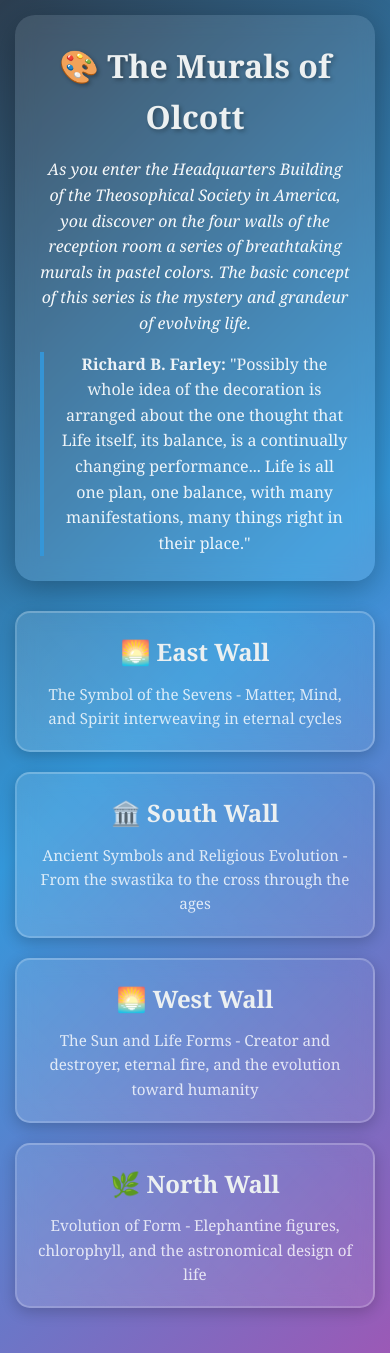
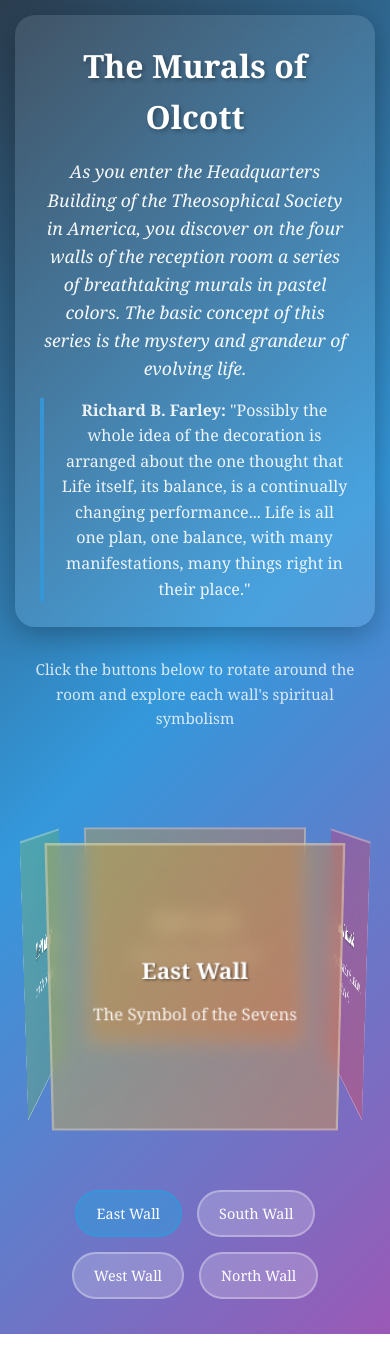
Before and after one commit to dreynater-sketch/Mural_Theosophy, a plain HTML site: page index.html in a window 390 px wide. Drawn offline with Linux system fonts and the light colour scheme.

Commit message:
Update index.html

```diff
--- a/index.html
+++ b/index.html
@@ -3,7 +3,7 @@
 <head>
     <meta charset="UTF-8">
     <meta name="viewport" content="width=device-width, initial-scale=1.0">
-    <title>The Murals of Olcott</title>
+    <title>The Murals of Olcott - 3D Experience</title>
     <style>
         * {
             margin: 0;
@@ -17,6 +17,7 @@
             min-height: 100vh;
             color: white;
             line-height: 1.6;
+            overflow-x: hidden;
         }
 
         .container {
@@ -39,7 +40,6 @@
             font-size: 2.5rem;
             margin-bottom: 15px;
             text-shadow: 2px 2px 4px rgba(0,0,0,0.3);
-            color: #ecf0f1;
         }
 
         .intro {
@@ -57,43 +57,125 @@
             margin-top: 15px;
         }
 
-        .wall-selection {
-            display: grid;
-            grid-template-columns: repeat(auto-fit, minmax(250px, 1fr));
-            gap: 20px;
+        /* 3D Room */
+        .room-container {
+            perspective: 1000px;
+            width: 100%;
+            height: 400px;
             margin: 30px 0;
+            display: flex;
+            justify-content: center;
+            align-items: center;
         }
 
-        .wall-btn {
-            background: linear-gradient(45deg, rgba(255,255,255,0.15), rgba(255,255,255,0.05));
-            border: 2px solid rgba(255,255,255,0.2);
-            border-radius: 15px;
-            padding: 20px;
+        .room {
+            position: relative;
+            width: 300px;
+            height: 300px;
+            transform-style: preserve-3d;
+            transform: rotateX(-10deg) rotateY(0deg);
+            transition: transform 0.8s ease;
+        }
+
+        .wall {
+            position: absolute;
+            width: 300px;
+            height: 300px;
+            border: 2px solid rgba(255,255,255,0.3);
+            backdrop-filter: blur(10px);
             cursor: pointer;
             transition: all 0.3s ease;
-            backdrop-filter: blur(10px);
-            box-shadow: 0 4px 15px rgba(0,0,0,0.2);
+            display: flex;
+            flex-direction: column;
+            justify-content: center;
+            align-items: center;
             text-align: center;
+            padding: 20px;
         }
 
-        .wall-btn:hover {
-            transform: translateY(-5px);
-            box-shadow: 0 8px 25px rgba(0,0,0,0.3);
-            background: linear-gradient(45deg, rgba(255,255,255,0.25), rgba(255,255,255,0.15));
-            border-color: rgba(255,255,255,0.4);
+        .wall:hover {
+            border-color: rgba(255,255,255,0.6);
         }
 
-        .wall-btn h3 {
-            font-size: 1.5rem;
+        .wall h3 {
+            font-size: 1.4rem;
             margin-bottom: 10px;
-            color: #ecf0f1;
+            text-shadow: 1px 1px 2px rgba(0,0,0,0.5);
         }
 
-        .wall-btn p {
+        .wall p {
+            font-size: 0.9rem;
+            opacity: 0.9;
+        }
+
+        .wall-image {
+            width: 80%;
+            height: 60%;
+            object-fit: cover;
+            border-radius: 8px;
+            margin-bottom: 10px;
+            opacity: 0.8;
+        }
+
+        .east-wall {
+            transform: rotateY(0deg) translateZ(150px);
+            background: linear-gradient(45deg, rgba(255,193,7,0.3), rgba(255,152,0,0.3));
+        }
+
+        .south-wall {
+            transform: rotateY(90deg) translateZ(150px);
+            background: linear-gradient(45deg, rgba(244,67,54,0.3), rgba(233,30,99,0.3));
+        }
+
+        .west-wall {
+            transform: rotateY(180deg) translateZ(150px);
+            background: linear-gradient(45deg, rgba(255,87,34,0.3), rgba(255,152,0,0.3));
+        }
+
+        .north-wall {
+            transform: rotateY(270deg) translateZ(150px);
+            background: linear-gradient(45deg, rgba(76,175,80,0.3), rgba(139,195,74,0.3));
+        }
+
+        /* Controls */
+        .instructions {
+            text-align: center;
+            margin: 20px 0;
             font-size: 0.95rem;
             opacity: 0.8;
         }
 
+        .room-controls {
+            display: flex;
+            justify-content: center;
+            gap: 15px;
+            margin: 20px 0;
+            flex-wrap: wrap;
+        }
+
+        .control-btn {
+            padding: 12px 20px;
+            background: rgba(255,255,255,0.2);
+            border: 2px solid rgba(255,255,255,0.3);
+            border-radius: 25px;
+            color: white;
+            cursor: pointer;
+            transition: all 0.3s ease;
+            font-size: 0.9rem;
+            font-family: inherit;
+        }
+
+        .control-btn:hover {
+            background: rgba(255,255,255,0.3);
+            transform: translateY(-2px);
+        }
+
+        .control-btn.active {
+            background: rgba(52,152,219,0.6);
+            border-color: rgba(52,152,219,0.8);
+        }
+
+        /* Content sections */
         .wall-content {
             display: none;
             background: rgba(255,255,255,0.95);
@@ -147,6 +229,15 @@
             font-size: 1.05rem;
         }
 
+        .quote {
+            font-style: italic;
+            background: rgba(52, 152, 219, 0.1);
+            padding: 15px;
+            border-radius: 10px;
+            margin: 15px 0;
+            border-left: 4px solid #3498db;
+        }
+
         .close-btn {
             background: linear-gradient(45deg, #e74c3c, #c0392b);
             color: white;
@@ -166,18 +257,14 @@
             box-shadow: 0 6px 20px rgba(0,0,0,0.3);
         }
 
-        .back-to-selection {
-            text-align: center;
-            margin: 20px 0;
-        }
-
-        .quote {
-            font-style: italic;
-            background: rgba(52, 152, 219, 0.1);
-            padding: 15px;
+        .content-image {
+            width: 100%;
+            max-width: 400px;
+            height: auto;
             border-radius: 10px;
-            margin: 15px 0;
-            border-left: 4px solid #3498db;
+            margin: 15px auto;
+            display: block;
+            box-shadow: 0 4px 15px rgba(0,0,0,0.3);
         }
 
         @media (max-width: 768px) {
@@ -185,12 +272,19 @@
                 font-size: 2rem;
             }
 
-            .intro {
-                font-size: 1rem;
+            .room {
+                width: 250px;
+                height: 250px;
             }
 
-            .wall-selection {
-                grid-template-columns: 1fr;
+            .wall {
+                width: 250px;
+                height: 250px;
+                padding: 15px;
+            }
+
+            .wall h3 {
+                font-size: 1.2rem;
             }
 
             .container {
@@ -207,7 +301,7 @@
 <body>
     <div class="container">
         <div class="header">
-            <h1>🎨 The Murals of Olcott</h1>
+            <h1>The Murals of Olcott</h1>
             <p class="intro">
                 As you enter the Headquarters Building of the Theosophical Society in America, you discover on the four walls of the reception room a series of breathtaking murals in pastel colors. The basic concept of this series is the mystery and grandeur of evolving life.
             </p>
@@ -216,31 +310,49 @@
             </div>
         </div>
 
-        <div id="wallSelection" class="wall-selection">
-            <div class="wall-btn" onclick="showWall('east')">
-                <h3>🌅 East Wall</h3>
-                <p>The Symbol of the Sevens - Matter, Mind, and Spirit interweaving in eternal cycles</p>
+        <div class="instructions">
+            <p>Click the buttons below to rotate around the room and explore each wall's spiritual symbolism</p>
         </div>
 
-            <div class="wall-btn" onclick="showWall('south')">
-                <h3>🏛️ South Wall</h3>
-                <p>Ancient Symbols and Religious Evolution - From the swastika to the cross through the ages</p>
+        <div class="room-container">
+            <div class="room" id="room">
+                <div class="wall east-wall" onclick="exploreWall('east')">
+                    <!-- <img src="east-wall.jpg" alt="East Wall Mural" class="wall-image"> -->
+                    <h3>East Wall</h3>
+                    <p>The Symbol of the Sevens</p>
                 </div>
 
-            <div class="wall-btn" onclick="showWall('west')">
-                <h3>🌅 West Wall</h3>
-                <p>The Sun and Life Forms - Creator and destroyer, eternal fire, and the evolution toward humanity</p>
+                <div class="wall south-wall" onclick="exploreWall('south')">
+                    <!-- <img src="south-wall.jpg" alt="South Wall Mural" class="wall-image"> -->
+                    <h3>South Wall</h3>
+                    <p>Ancient Symbols & Religious Evolution</p>
                 </div>
 
-            <div class="wall-btn" onclick="showWall('north')">
-                <h3>🌿 North Wall</h3>
-                <p>Evolution of Form - Elephantine figures, chlorophyll, and the astronomical design of life</p>
+                <div class="wall west-wall" onclick="exploreWall('west')">
+                    <!-- <img src="west-wall.jpg" alt="West Wall Mural" class="wall-image"> -->
+                    <h3>West Wall</h3>
+                    <p>The Sun & Life Forms</p>
                 </div>
+
+                <div class="wall north-wall" onclick="exploreWall('north')">
+                    <!-- <img src="north-wall.jpg" alt="North Wall Mural" class="wall-image"> -->
+                    <h3>North Wall</h3>
+                    <p>Evolution of Form</p>
+                </div>
+            </div>
+        </div>
+
+        <div class="room-controls">
+            <button class="control-btn active" onclick="exploreWall('east')">East Wall</button>
+            <button class="control-btn" onclick="exploreWall('south')">South Wall</button>
+            <button class="control-btn" onclick="exploreWall('west')">West Wall</button>
+            <button class="control-btn" onclick="exploreWall('north')">North Wall</button>
         </div>
 
         <!-- East Wall Content -->
         <div id="eastWall" class="wall-content">
-            <h2>🌅 You are viewing the East Wall</h2>
+            <h2>You are viewing the East Wall</h2>
+            <!-- <img src="east-wall-detail.jpg" alt="East Wall Detail" class="content-image"> -->
             <div class="quote">
                 <p><strong>Mr. Farley explained:</strong> "At the bottom of the east wall is the symbol of the sevens—the interweaving of matter, mind and spirit. Spirit is the sharpest, the one that interpenetrates life to the greatest extent. The blunt-pointed one is matter. Each of the three figures returns to the starting point, each completing its cycle, interweaving... If you consider the top line as matter, you complete the cycle of the idea of matter always returning to its appointed place."</p>
             </div>
@@ -252,16 +364,15 @@
 
             <p>This wall teaches that all existence follows cyclical patterns, with each aspect—material, mental, and spiritual—completing its appointed journey before returning to its source, only to begin the cycle anew with greater consciousness and refinement.</p>
 
-            <div class="back-to-selection">
-                <button class="close-btn" onclick="hideWall()">← Back to Wall Selection</button>
-            </div>
+            <button class="close-btn" onclick="returnToRoom()">← Back to Room View</button>
         </div>
 
         <!-- South Wall Content -->
         <div id="southWall" class="wall-content">
-            <h2>🏛️ You are viewing the South Wall</h2>
+            <h2>You are viewing the South Wall</h2>
+            <!-- <img src="south-wall-detail.jpg" alt="South Wall Detail" class="content-image"> -->
 
-            <p>On the south wall we find ancient symbols, in the order of their painting:</p>
+            <p>At the right of the office window, on the south wall we find ancient symbols, in the order of their painting:</p>
 
             <ol>
                 <li><strong>The swastika</strong> - emblem of the whirling, creative fire of creation</li>
@@ -280,7 +391,7 @@
             <h3>Religious Evolution</h3>
             <p>Every religion is a stage necessary for each phase of the journey, and we discover that worship is suggested by several symbols. Pictured are: the druid, by stone arch and pillar; the Egyptian, by the pyramid; the Chinese is suggested by the temple and pilgrims; the Moslem by camels; the Hindu by elephants. Knights and horse, at the highest point of the mural, are there as related to the Christian Church.</p>
 
-            <p>Standing by the River of Life we see also various ecclesiastical figures representing embodiment of spiritual power in evolved men; a Roman Catholic bishop and a Greek Catholic bishop, Thor with antler, a druid priest with golden sickle, and an Indian priest with a snake.</p>
+            <p>Standing by the River of Life we see also various ecclesiastical figures representing embodiment of spiritual power in evolved men: a Roman Catholic bishop and a Greek Catholic bishop, Thor with antler, a druid priest with golden sickle, and an Indian priest with a snake.</p>
 
             <h3>Universal Motherhood and Unity</h3>
             <p>World motherhood is represented by the figure of the mother with the babe in her arms. The lotus flower which the babe carries is the symbol of all perfected creation. We have also in this mural these religious ideas: the tranquility of the Buddha, the might of the Assyrian, the mystery of the sphinx, the faith of the cross. The thought that life and matter are inseparable, ONE, is brought out by the Mayan God and animistic forms.</p>
@@ -294,14 +405,13 @@
                 <p>And so we begin to trace, through the magic of form, symbol, and color, a journey of the ages in the evolution of consciousness and form.</p>
             </div>
 
-            <div class="back-to-selection">
-                <button class="close-btn" onclick="hideWall()">← Back to Wall Selection</button>
-            </div>
+            <button class="close-btn" onclick="returnToRoom()">← Back to Room View</button>
         </div>
 
         <!-- West Wall Content -->
         <div id="westWall" class="wall-content">
-            <h2>🌅 You are viewing the West Wall</h2>
+            <h2>You are viewing the West Wall</h2>
+            <img src="https://dreynater-sketch.github.io/Mural_Theosophy/Mural_starburst.jpg" alt="West Wall Central Sun Mural" class="content-image">
 
             <div class="quote">
                 <p><strong>Mr. Farley explained:</strong> "The west wall indicates the following: Beginning with the sun, the lower group is a representation of the forms leading up to humanity, the vertebrates; and the group above shows those which are leading toward insect life... The central design on this wall is the sun from which all life is nourished... All forms of early religion contained sun worship..."</p>
@@ -313,21 +423,23 @@
             <h3>The Eternal Fire and Peace</h3>
             <p>Oftentimes there has been a double purpose in this heralding: "The bringing of the eternal fires, and also the heralding, by a bird, of the peace which man will finally bring into the world..."</p>
 
+            <h3>The Seven Rays</h3>
+            <p>The colors over the sun represent the seven rays; again carried out in the colors of the rays of the spectrum on the wall adjoining.</p>
+
             <h3>Solar Significance</h3>
-            <p>The central sun represents the source of all life energy, both physical and spiritual. In Theosophical understanding, the sun is not merely the physical star that sustains life on Earth, but also the symbol of the spiritual sun—the divine source from which all consciousness emerges.</p>
+            <p>The central sun represents the source from which all life is nourished. All forms of early religion contained sun worship, recognizing this fundamental truth about the source of life energy.</p>
 
-            <p>The evolutionary forms depicted show the great chain of being, from the simplest vertebrates ascending toward human consciousness, while also showing the parallel development of other life streams, such as the insect kingdom, each following its own path of evolution.</p>
+            <p>The evolutionary forms depicted show the progression from the lower group representing forms leading up to humanity (the vertebrates), while the group above shows those which are leading toward insect life, each following its own path of development.</p>
 
-            <p>The dual aspect of creation and destruction shown in the two figures represents the eternal cosmic principle that old forms must be dissolved to make way for new and more perfect expressions of life. This is not destruction for its own sake, but the necessary process of spiritual evolution.</p>
+            <p>The dual aspect of creation and destruction shown in the two figures represents the cosmic principle that the destroyer destroys the unfit, the forms which will later be reincarnated into fitter shapes, while the figure on the left carries the 'eternal fire' to humanity and heralds its approach through the peace which man will finally bring into the world.</p>
 
-            <div class="back-to-selection">
-                <button class="close-btn" onclick="hideWall()">← Back to Wall Selection</button>
-            </div>
+            <button class="close-btn" onclick="returnToRoom()">← Back to Room View</button>
         </div>
 
         <!-- North Wall Content -->
         <div id="northWall" class="wall-content">
-            <h2>🌿 You are viewing the North Wall</h2>
+            <h2>You are viewing the North Wall</h2>
+            <!-- <img src="north-wall-detail.jpg" alt="North Wall Detail" class="content-image"> -->
 
             <h3>Evolution of Form</h3>
             <p>The space on the north wall being limited, the artist here confined himself to elephantine figures as symbolic of the evolution of form. The figures are not of actual evolutionary succession, but the graded similar forms illustrate the principle of the evolution of form.</p>
@@ -344,52 +456,104 @@
             <p>The emphasis on chlorophyll points to a fundamental truth: different kingdoms of nature have developed different ways of receiving and utilizing the life force that flows from the spiritual sun. Plants capture this energy directly through their leaves, while animals must obtain it indirectly through consuming plants or other animals.</p>
 
             <p>The astronomical design connecting earthly pollen and snow crystals to stellar patterns demonstrates the Hermetic principle "As above, so below"—the same geometric laws and principles that govern the formation of microscopic structures also operate in the vast cosmos, showing the unity underlying all manifestation.</p>
-
-            <div class="back-to-selection">
-                <button class="close-btn" onclick="hideWall()">← Back to Wall Selection</button>
-            </div>
         </div>
     </div>
 
     <script>
-        function showWall(wallId) {
-            // Hide wall selection
-            document.getElementById('wallSelection').style.display = 'none';
+        let currentWall = 'east';
+        let currentRotation = 0;
 
-            // Hide all wall contents
-            const wallContents = document.querySelectorAll('.wall-content');
-            wallContents.forEach(content => {
+        function exploreWall(wallId) {
+            // Set which wall we're looking at
+            currentWall = wallId;
+
+            // Calculate rotation angle
+            const rotations = { 'east': 0, 'south': 90, 'west': 180, 'north': 270 };
+            currentRotation = rotations[wallId];
+
+            // Rotate the room
+            const room = document.getElementById('room');
+            room.style.transform = `rotateX(-10deg) rotateY(-${currentRotation}deg)`;
+
+            // Update active button
+            const buttons = document.querySelectorAll('.control-btn');
+            buttons.forEach((btn, index) => {
+                btn.classList.remove('active');
+                if (index === currentRotation / 90) {
+                    btn.classList.add('active');
+                }
+            });
+
+            // After rotation, show content
+            setTimeout(() => {
+                document.querySelector('.room-container').style.display = 'none';
+                document.querySelector('.room-controls').style.display = 'none';
+                document.querySelector('.instructions').style.display = 'none';
+
+                // Hide all content
+                document.querySelectorAll('.wall-content').forEach(content => {
                     content.classList.remove('active');
                 });
 
                 // Show selected wall content
-            const selectedWall = document.getElementById(wallId + 'Wall');
-            selectedWall.classList.add('active');
+                document.getElementById(wallId + 'Wall').classList.add('active');
 
-            // Scroll to top of content
-            selectedWall.scrollTop = 0;
+                // Scroll to top
                 window.scrollTo(0, 0);
+            }, 800);
         }
 
-        function hideWall() {
-            // Hide all wall contents
-            const wallContents = document.querySelectorAll('.wall-content');
-            wallContents.forEach(content => {
+        function returnToRoom() {
+            // Hide all content
+            document.querySelectorAll('.wall-content').forEach(content => {
                 content.classList.remove('active');
             });
 
-            // Show wall selection
-            document.getElementById('wallSelection').style.display = 'grid';
+            // Show room elements
+            document.querySelector('.room-container').style.display = 'flex';
+            document.querySelector('.room-controls').style.display = 'flex';
+            document.querySelector('.instructions').style.display = 'block';
 
             // Scroll to top
             window.scrollTo(0, 0);
         }
 
-        // Handle orientation changes on mobile
-        window.addEventListener('orientationchange', function() {
-            setTimeout(() => {
-                window.scrollTo(0, 0);
-            }, 100);
+        // Touch controls for mobile
+        let startX = 0;
+        let isDragging = false;
+
+        document.getElementById('room').addEventListener('touchstart', function(e) {
+            startX = e.touches[0].clientX;
+            isDragging = true;
+        });
+
+        document.getElementById('room').addEventListener('touchmove', function(e) {
+            if (!isDragging) return;
+            e.preventDefault();
+        });
+
+        document.getElementById('room').addEventListener('touchend', function(e) {
+            if (!isDragging) return;
+
+            const endX = e.changedTouches[0].clientX;
+            const diffX = startX - endX;
+
+            if (Math.abs(diffX) > 50) {
+                const walls = ['east', 'south', 'west', 'north'];
+                let currentIndex = walls.indexOf(currentWall);
+
+                if (diffX > 0) {
+                    // Swipe left - next wall
+                    currentIndex = (currentIndex + 1) % 4;
+                } else {
+                    // Swipe right - previous wall
+                    currentIndex = (currentIndex - 1 + 4) % 4;
+                }
+
+                exploreWall(walls[currentIndex]);
+            }
+
+            isDragging = false;
         });
     </script>
 </body>
```
Lines whose indentation alone changed are shown as unchanged.
